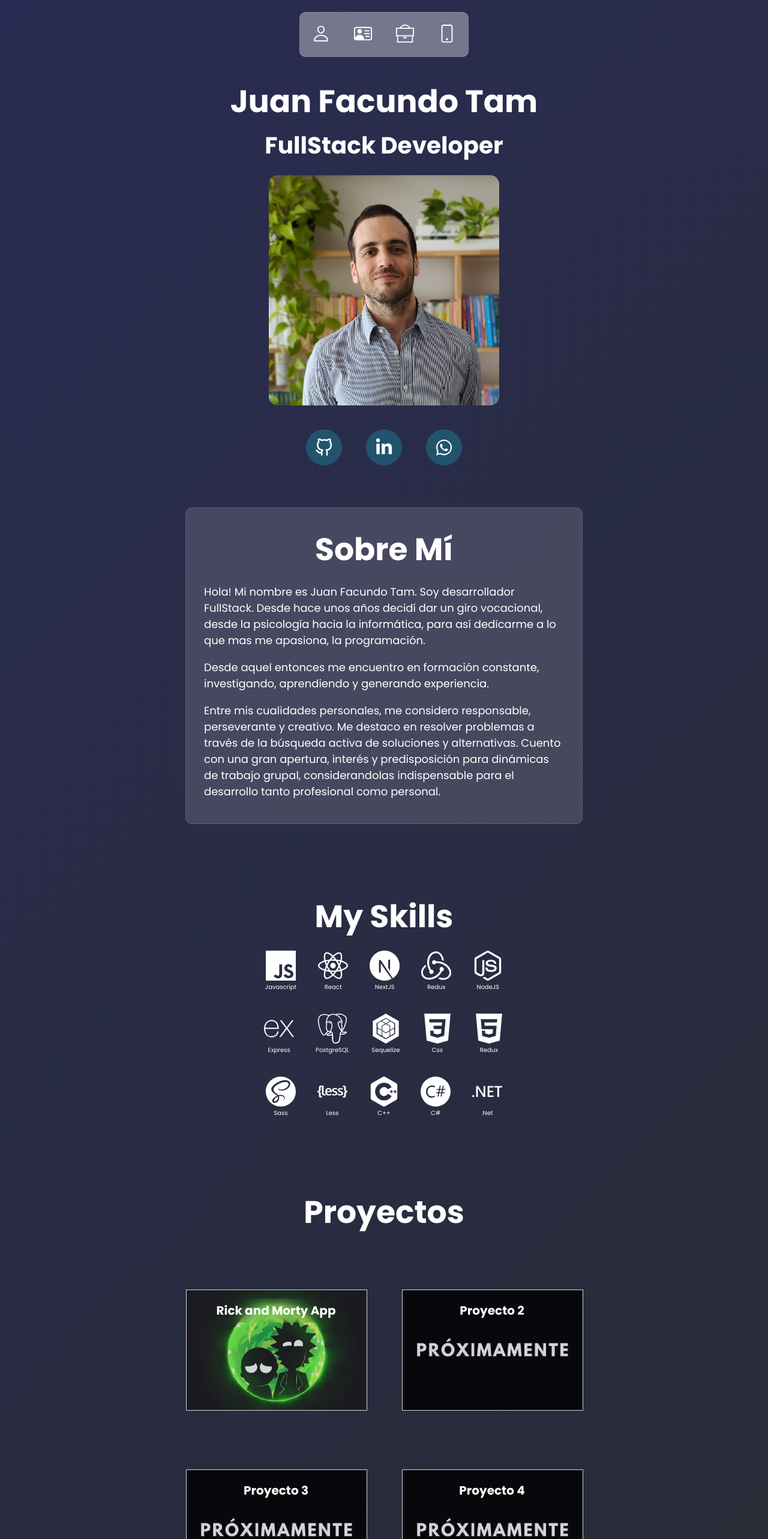
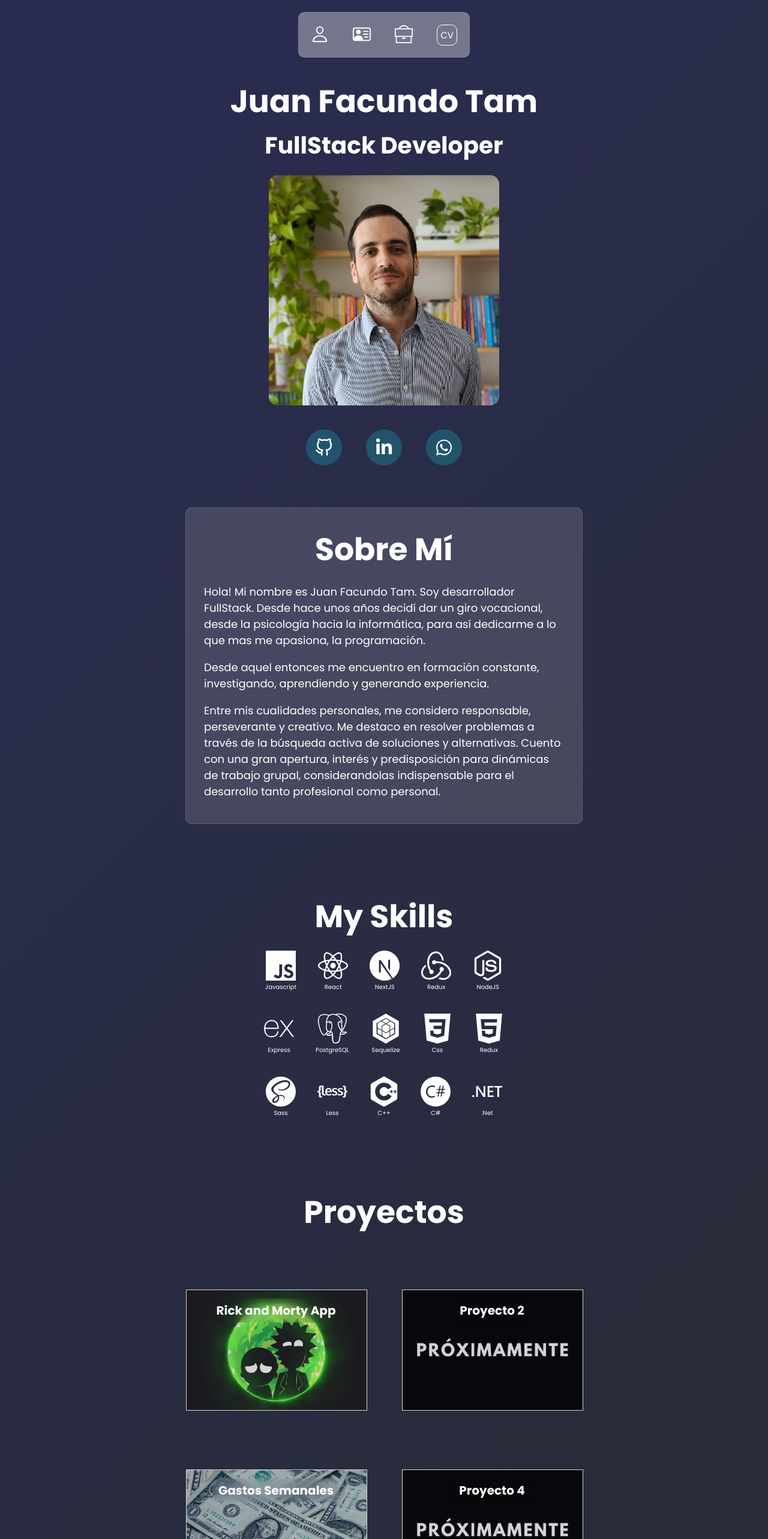
Before and after one commit to juanfacundotam/portfolio, a React (Create React App) app: page / in a window 1280 px wide. Shown: the top 2566 px of the page at 60% size. Built offline with nearby package versions, Linux system fonts and the light colour scheme; a web font is replaced by a local one.

Commit message:
avances cards

```diff
--- a/src/components/Nav/Nav.jsx
+++ b/src/components/Nav/Nav.jsx
@@ -28,7 +28,8 @@ const Nav = () => {
         <TfiBriefcase className={style.icons} />
       </a>
       <a href="https://github.com/juanfacundotam/juanfacundotam/raw/main/Juan%20Facundo%20Tam%20CV.pdf" className={style.link} download>
-      <BsPhone className={style.icons} />
+      {/* <BsPhone className={style.icons} /> */}
+      <p>CV</p>
       </a>
     </motion.div>
   );
--- a/src/components/Nav/Nav.module.css
+++ b/src/components/Nav/Nav.module.css
@@ -21,13 +21,29 @@
 .divNav .link {
   color: white;
   padding: 20px 20px 12px 20px;
+  text-decoration: none;
+}
+
+.divNav .link:hover {
+  color: rgb(104, 206, 192);
 }
 .divNav .link a {
 /* border: 1px solid green; */
 padding: 0;
 margin: 0;
+
 }
-
+.divNav .link p {
+  border: 1px solid white;
+  border-radius: 10px;
+  font-size: 15px;
+  padding: 5px;
+  margin: 0;
+  margin-bottom: 7px;
+  }
+.divNav .link p:hover {
+  border: 1px solid rgb(104, 206, 192);
+  }
 .divNav .icons {
   font-size: 30px;
 }
--- a/src/utils/data.js
+++ b/src/utils/data.js
@@ -37,18 +37,18 @@ const data = [
     },
     {
       id: 3,
-      tittle: "Proyecto 3",
-      description: "Este esta hecho de manera distinta",
+      tittle: "Gastos Semanales",
+      description: "Calculadora de gastos personales. Logica JavaScript",
       image: "foto3",
-      imagealt: "foto proyecto 2",
-      tecnology: [<SiHtml5 className={style.icon}/>, <SiHtml5 className={style.icon}/>, <SiHtml5 className={style.icon}/>],
+      imagealt: "foto proyecto 3",
+      tecnology: [<SiHtml5 className={style.icon}/>, <SiCss3 className={style.icon}/>, <SiJavascript className={style.icon}/>],
     },
     {
       id: 4,
       tittle: "Proyecto 4",
       description: "Este esta hecho de manera distinta",
       image: "foto4",
-      imagealt: "foto proyecto 2",
+      imagealt: "foto proyecto 4",
       tecnology: [<SiReact className={style.icon}/>, <SiReact className={style.icon}/>, <SiReact className={style.icon}/>],
     },
   ];
```
Also changed, not shown: src/assets/proyectsImage/foto3.webp.
